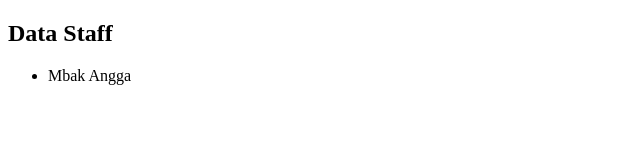
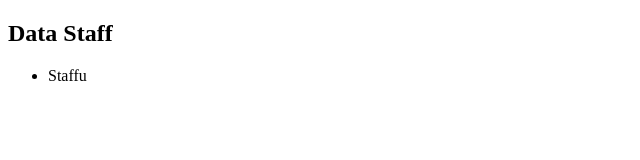
Before and after one commit to imsan-surya/test-repo, a plain HTML site: page staff.html in a window 1280 px wide. Shown: the full height of the page, 0-640 px from the left. Drawn offline with Linux system fonts and the light colour scheme.

Commit message:
mengedit file staff

```diff
--- a/staff.html
+++ b/staff.html
@@ -6,7 +6,7 @@
 <body>
 	<h2>Data Staff</h2>
 	<ul>
-		<li>Mbak Angga</li>
+		<li>Staffu</li>
 	</ul>
 </body>
 </html>
```
